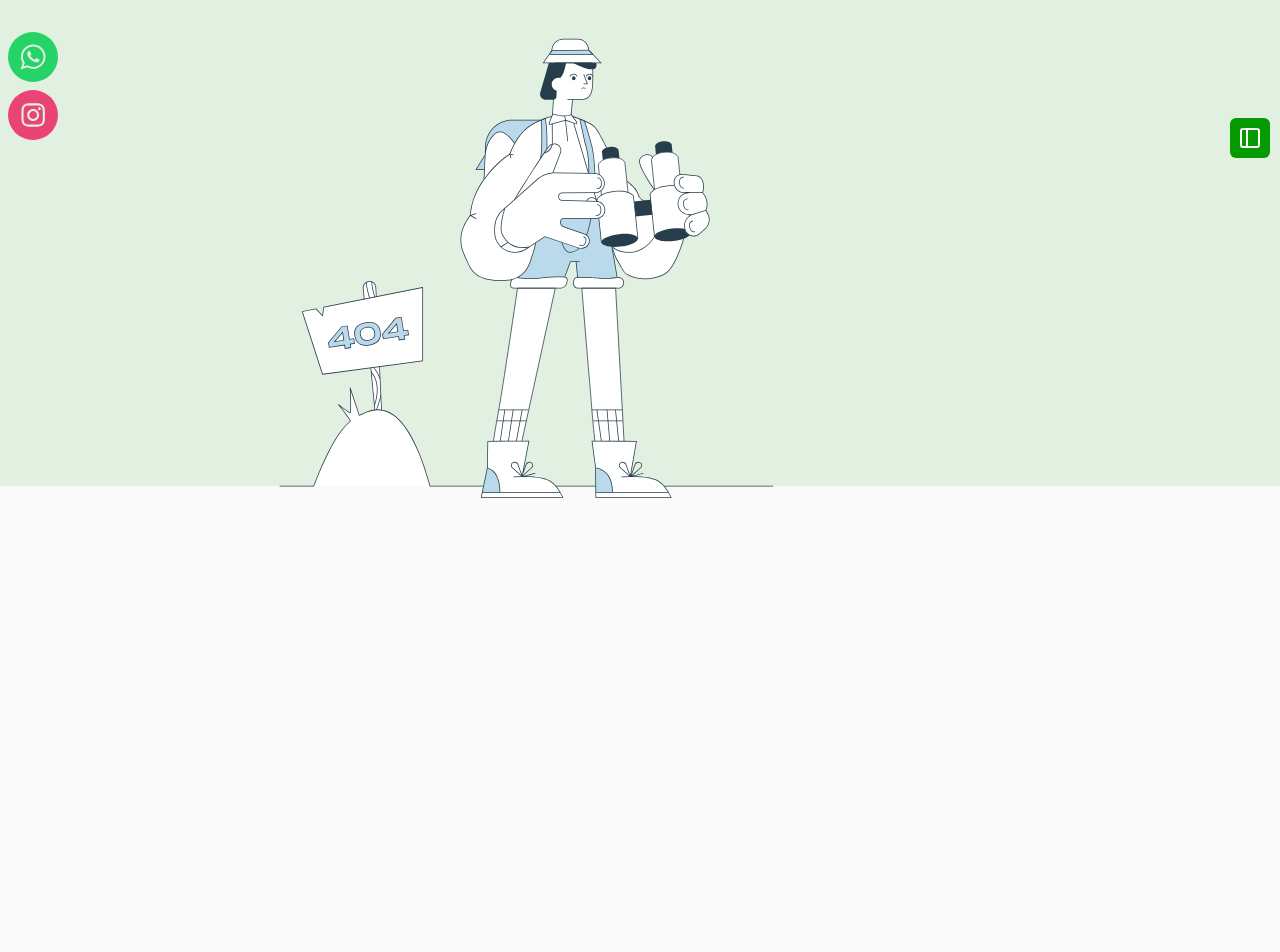
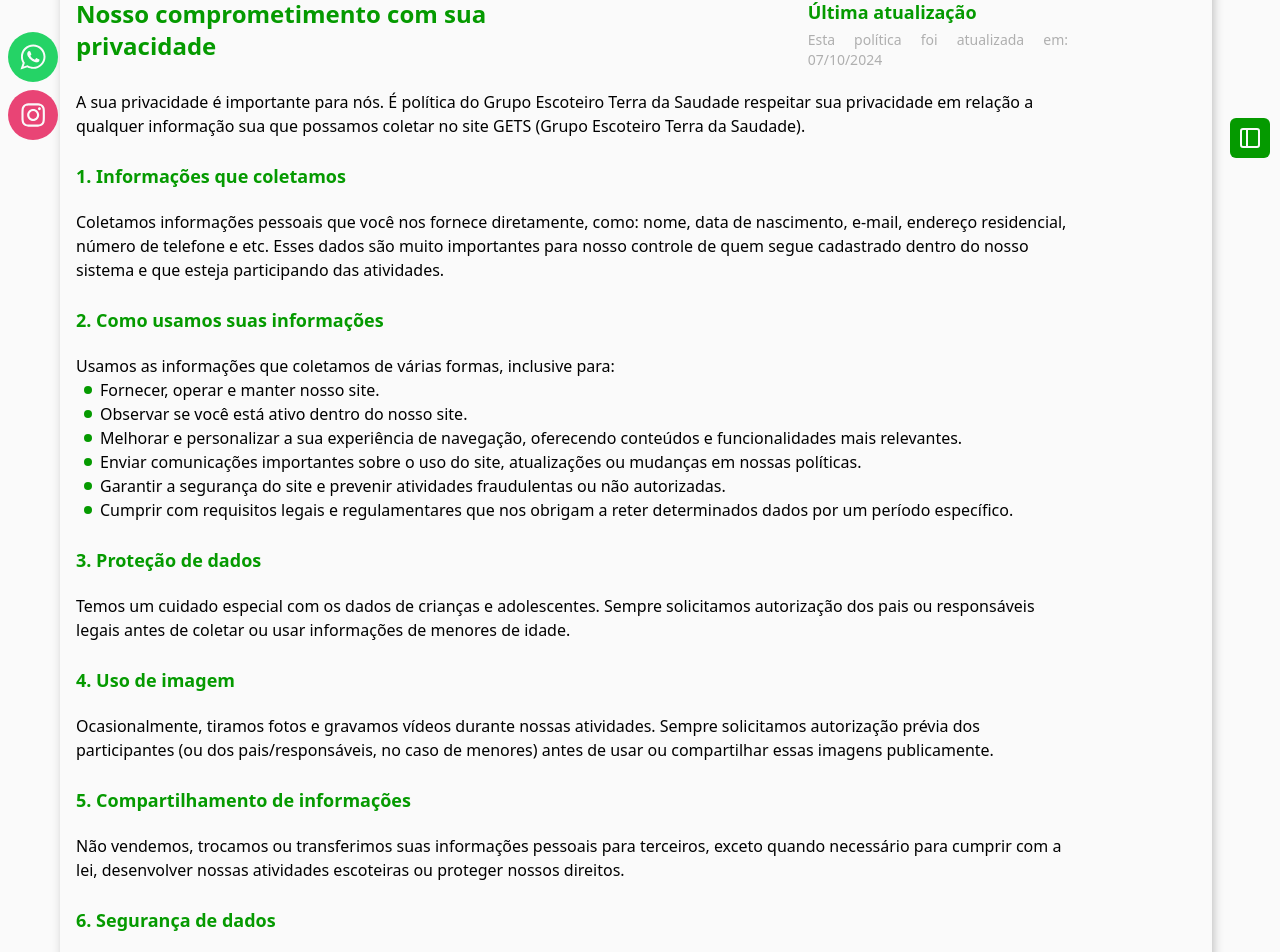
Before and after one commit to grupo-escoteiro/frontend, a React (Vite) app: page /privacy in a window 1280 px wide. Shown: the part 314-1266 px from the top of the page. Before the commit the page ends 932 px from the top, so only its background shows below. Built offline with nearby package versions, Linux system fonts and the light colour scheme; no server answers.

Commit message:
Criação da page privacy

```diff
--- /dev/null
+++ b/src/pages/privates/privacy/index.jsx
@@ -0,0 +1,181 @@
+import { Container } from '../../../components/container';
+import { SectionTitle } from '../../../components/section-title';
+
+function Privacy() {
+
+  function downloadPDF() {
+    const link = document.createElement('a');
+    link.href = 'a/a/a';
+    link.download = 'Currículo - Richard R Carvalho';
+  }
+
+  return (
+    <section className="pt-12 pb-20">
+      <div className="max-w-[1160px] mx-auto">
+        <SectionTitle
+          content="Políticas de Privacidade"
+        />
+        <Container className="mt-10 pt-9 pb-9 pl-4 pr-36">
+          <div className="pb-6">
+            <div className="flex gap-x-52">
+              <h2 className="text-2xl font-semibold text-social-brand">
+                Nosso comprometimento com sua privacidade
+              </h2>
+              <div>
+                <h2 className="text-lg font-semibold text-social-brand">
+                    Última atualização
+                </h2>
+                <p className="text-justify text-sm pt-1 text-social-gray">
+                    Esta política foi atualizada em: 07/10/2024
+                </p>
+              </div>
+            </div>
+            <p className="pt-5">
+                A sua privacidade é importante para nós. É política do Grupo Escoteiro
+                Terra da Saudade respeitar sua privacidade em relação a qualquer
+                informação sua que possamos coletar no site GETS (Grupo Escoteiro
+                Terra da Saudade).
+            </p>
+          </div>
+          <div className="pb-6">
+            <h2 className="text-lg font-semibold text-social-brand">
+                1. Informações que coletamos
+            </h2>
+            <p className="pt-5">
+                Coletamos informações pessoais que você nos fornece
+                diretamente, como: nome, data de nascimento, e-mail, endereço residencial,
+                número de telefone e etc.
+                Esses dados são muito importantes para nosso controle de quem segue cadastrado
+                dentro do nosso sistema e que esteja participando das atividades.
+            </p>
+          </div>
+          <div className="pb-6">
+            <h2 className="text-lg font-semibold text-social-brand">
+                2. Como usamos suas informações
+            </h2>
+            <p className="pt-5">
+                Usamos as informações que coletamos de várias formas,
+                inclusive para:
+              <ul className="pl-2">
+                <li className="flex items-center">
+                  <span className="inline-block w-2 h-2 rounded-full bg-social-brand mr-2"></span>
+                  Fornecer, operar e manter nosso site.
+                </li>
+                <li className="flex items-center">
+                  <span className="inline-block w-2 h-2 rounded-full bg-social-brand mr-2"></span>
+                  Observar se você está ativo dentro do nosso site.
+                </li>
+                <li className="flex items-center">
+                  <span className="inline-block w-2 h-2 rounded-full bg-social-brand mr-2"></span>
+                  Melhorar e personalizar a sua experiência de navegação,
+                  oferecendo conteúdos e funcionalidades mais relevantes.
+                </li>
+                <li className="flex items-center">
+                  <span className="inline-block w-2 h-2 rounded-full bg-social-brand mr-2"></span>
+                  Enviar comunicações importantes sobre o uso do site,
+                  atualizações ou mudanças em nossas políticas.
+                </li>
+                <li className="flex items-center">
+                  <span className="inline-block w-2 h-2 rounded-full bg-social-brand mr-2"></span>
+                  Garantir a segurança do site e prevenir atividades fraudulentas ou não autorizadas.
+                </li>
+                <li className="flex items-center">
+                  <span className="inline-block w-2 h-2 rounded-full bg-social-brand mr-2"></span>
+                  Cumprir com requisitos legais e regulamentares que nos obrigam a reter
+                  determinados dados por um período específico.
+                </li>
+              </ul>
+            </p>
+          </div>
+          <div className="pb-6">
+            <h2 className="text-lg font-semibold text-social-brand">
+                3. Proteção de dados
+            </h2>
+            <p className="pt-5">
+                Temos um cuidado especial com os dados de crianças e adolescentes. Sempre solicitamos autorização dos
+                pais ou responsáveis legais antes de coletar ou usar informações de menores de idade.
+            </p>
+          </div>
+          <div className="pb-6">
+            <h2 className="text-lg font-semibold text-social-brand">
+                4. Uso de imagem
+            </h2>
+            <p className="pt-5">
+                Ocasionalmente, tiramos fotos e gravamos vídeos durante nossas atividades.
+                Sempre solicitamos autorização prévia dos participantes
+                (ou dos pais/responsáveis, no caso de menores) antes de usar ou compartilhar essas imagens publicamente.
+            </p>
+          </div>
+          <div className="pb-6">
+            <h2 className="text-lg font-semibold text-social-brand">
+                5. Compartilhamento de informações
+            </h2>
+            <p className="pt-5">
+                Não vendemos, trocamos ou transferimos suas informações pessoais para terceiros,
+                exceto quando necessário para cumprir com a lei,
+                desenvolver nossas atividades escoteiras ou proteger nossos direitos.
+            </p>
+          </div>
+          <div className="pb-6">
+            <h2 className="text-lg font-semibold text-social-brand">
+                6. Segurança de dados
+            </h2>
+            <p className="pt-5">
+                Implementamos medidas de segurança para proteger suas informações pessoais, incluindo:
+              <ul className="pl-2">
+                <li className="flex items-center">
+                  <span className="inline-block w-2 h-2 rounded-full bg-social-brand mr-2"></span>
+                  Armazenamento seguro de dados.
+                </li>
+                <li className="flex items-center">
+                  <span className="inline-block w-2 h-2 rounded-full bg-social-brand mr-2"></span>
+                  Acesso restrito às informações pessoais.
+                </li>
+                <li className="flex items-center">
+                  <span className="inline-block w-2 h-2 rounded-full bg-social-brand mr-2"></span>
+                  Treinamento de voluntários sobre práticas de privacidade.
+                </li>
+              </ul>
+            </p>
+          </div>
+          <div className="pb-6">
+            <h2 className="text-lg font-semibold text-social-brand">
+                7. Contato
+            </h2>
+            <p className="pt-5">
+            Poderá entrar em contato caso tenha alguma dúvida, é só clicar no ícone flutuante do WhatsApp ao
+            lado da tela ou poderá enviar uma mensagem de e-mail que iremos de responder e tirar todas as suas dúvidas.
+            </p>
+          </div>
+          <div className="pb-6">
+            <h2 className="text-lg font-semibold text-social-brand">
+                7. Contato
+            </h2>
+            <p className="pt-5">
+            Poderá entrar em contato caso tenha alguma dúvida, é só clicar no ícone flutuante do WhatsApp ao
+            lado da tela ou poderá enviar uma mensagem de e-mail que iremos de responder e tirar todas as suas dúvidas.
+            </p>
+          </div>
+          <div className="pb-6">
+            <h2
+              className="text-lg font-semibold text-social-brand border-t-2 border-social-gray
+                         pt-6">
+                Arquivos
+            </h2>
+            <div className="pt-7">
+              <button
+                onClick={downloadPDF()}
+                className="border border-social-gray rounded px-28 py-1 font-semibold
+                           transition duration-500 hover:text-social-white
+                           hover:bg-social-brand hover:border-social-white">
+                            Baixar PDF
+              </button>
+            </div>
+          </div>
+        </Container>
+      </div>
+    </section>
+  );
+}
+
+export { Privacy };
--- a/src/routers/index.jsx
+++ b/src/routers/index.jsx
@@ -10,6 +10,7 @@ import { RegisterContextProvider } from '../contexts/register-context';
 import { Ramos } from '../pages/public/ramos';
 import { Admin } from '../pages/privates/admin';
 import { DetailsUser } from '../pages/privates/details';
+import { Privacy } from '../pages/privates/privacy';
 import { NotFound } from '../pages/NotFound';
 import { AnimatePresence } from 'framer-motion';
 
@@ -44,6 +45,10 @@ function DefaultRouters() {
           <Route
             path="details"
             element={<DetailsUser />}
+          />
+          <Route
+            path="privacy"
+            element={<Privacy /> }
           />
         </Route>
         <Route
```
